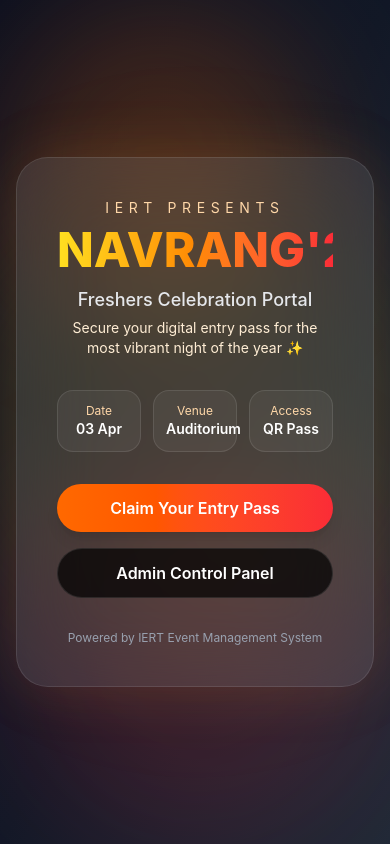
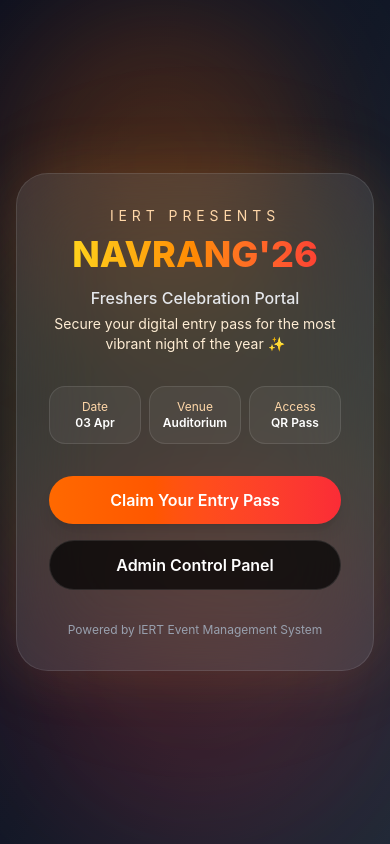
Before and after one commit to vaibhav0009/navrang26-checkin, a React (Vite) app: page / in a window 390 px wide. Built offline with nearby package versions, Linux system fonts and the light colour scheme.

Commit message:
Improved mobile responsiveness on landing page

```diff
--- a/src/pages/Login.jsx
+++ b/src/pages/Login.jsx
@@ -11,16 +11,16 @@ export default function Login() {
       <div className="absolute top-1/2 left-1/2 w-120 h-120 bg-yellow-400/10 rounded-full blur-3xl -translate-x-1/2 -translate-y-1/2"></div>
 
       {/* Main Card */}
-      <div className="relative z-10 w-full max-w-lg rounded-4xl border border-white/10 bg-white/10 backdrop-blur-2xl shadow-[0_0_60px_rgba(251,146,60,0.15)] p-10">
-        <p className="text-center text-sm tracking-[0.4em] text-orange-200 mb-2">
+      <div className="relative z-10 w-full max-w-lg rounded-4xl border border-white/10 bg-white/10 backdrop-blur-2xl shadow-[0_0_60px_rgba(251,146,60,0.15)] p-8 md:p-10">
+        <p className="text-center text-sm tracking-[0.35em] text-orange-200 mb-2">
           IERT PRESENTS
         </p>
 
-        <h1 className="text-5xl md:text-6xl font-extrabold text-center bg-linear-to-r from-yellow-300 via-orange-400 to-red-500 bg-clip-text text-transparent mb-3">
+        <h1 className="text-4xl sm:text-5xl md:text-6xl font-extrabold text-center bg-linear-to-r from-yellow-300 via-orange-400 to-red-500 bg-clip-text text-transparent mb-3">
           NAVRANG'26
         </h1>
 
-        <p className="text-center text-lg text-gray-200 font-medium mb-1">
+        <p className="text-center text-base md:text-lg text-gray-200 font-medium mb-1">
           Freshers Celebration Portal
         </p>
 
@@ -30,20 +30,26 @@ export default function Login() {
         </p>
 
         {/* Event Info */}
-        <div className="grid grid-cols-3 gap-3 mb-8">
+        <div className="grid grid-cols-3 gap-2 sm:gap-3 mb-8">
           <div className="rounded-2xl bg-white/5 p-3 text-center border border-white/10">
             <p className="text-xs text-orange-200">Date</p>
-            <p className="text-sm font-semibold text-white">03 Apr</p>
+            <p className="text-xs sm:text-sm font-semibold text-white">
+              03 Apr
+            </p>
           </div>
 
           <div className="rounded-2xl bg-white/5 p-3 text-center border border-white/10">
             <p className="text-xs text-orange-200">Venue</p>
-            <p className="text-sm font-semibold text-white">Auditorium</p>
+            <p className="text-xs sm:text-sm font-semibold text-white">
+              Auditorium
+            </p>
           </div>
 
           <div className="rounded-2xl bg-white/5 p-3 text-center border border-white/10">
             <p className="text-xs text-orange-200">Access</p>
-            <p className="text-sm font-semibold text-white">QR Pass</p>
+            <p className="text-xs sm:text-sm font-semibold text-white">
+              QR Pass
+            </p>
           </div>
         </div>
 
--- a/src/pages/StudentLogin.jsx
+++ b/src/pages/StudentLogin.jsx
@@ -69,6 +69,11 @@ export default function StudentLogin() {
             className="w-full p-3 rounded-xl bg-white/5 text-white border border-white/10 outline-none placeholder:text-gray-400"
           />
 
+          <div>
+            <label className="block text-sm text-orange-200 mb-2">
+              Date of Birth
+            </label>
+
             <input
               type="date"
               name="dob"
@@ -76,6 +81,7 @@ export default function StudentLogin() {
               onChange={handleChange}
               className="w-full p-3 rounded-xl bg-white/5 text-white border border-white/10 outline-none"
             />
+          </div>
 
           <button
             type="submit"
@@ -84,8 +90,6 @@ export default function StudentLogin() {
             Access My Pass
           </button>
         </form>
-
-
       </div>
     </div>
   );
```
Lines whose indentation alone changed are shown as unchanged.
